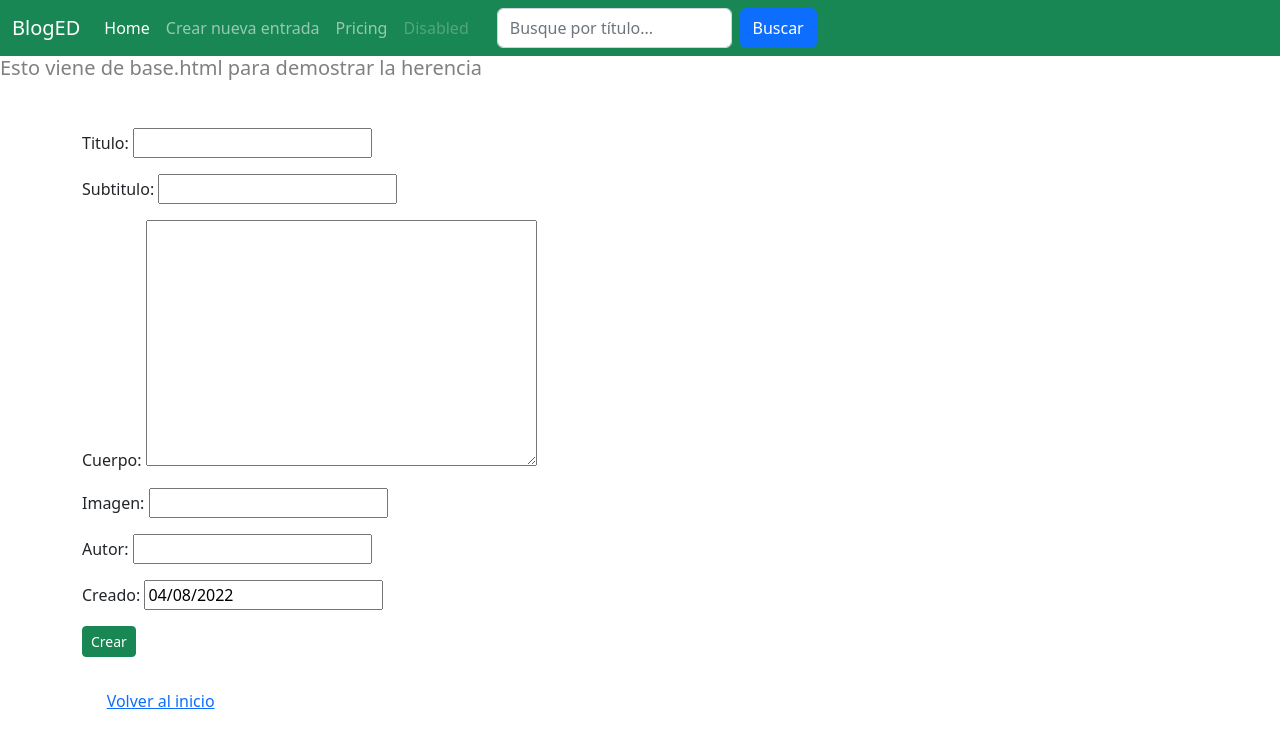
After one commit to DarianYane/Entrega-Final-Python-Coderhouse-Blog, a Django app: page /crearpost/ in a window 1280 px wide. The commit adds this page. Shown: the top 748 px of the page. Run offline with Django 4.2, Linux system fonts and the light colour scheme; some libraries are stand-ins or nearby versions.

Commit message:
EntradaCreateView

```diff
--- /dev/null
+++ b/Posteos/templates/Posteos/entrada_form.html
@@ -0,0 +1,33 @@
+{% extends 'base.html' %}
+
+{% load static %}
+{% block extrahead %}
+<!-- Falta instalar ckeditor
+    https://www.google.com/search?q=como+poner+ckeditor+en+stativ&oq=como+poner+ckeditor+en+stativ&aqs=chrome..69i57j33i160l3.5509j0j7&sourceid=chrome&ie=UTF-8
+
+<script type="text/javascript" src="{% static 'ckeditor/ckeditor-init.js' %}"></script>
+<script type="text/javascript" src="{% static 'ckeditor/ckeditor/ckeditor.js' %}"></script>
+-->
+{% endblock %}
+
+
+
+{% block content %}
+
+<main class="flex-shrink-0">
+    <div class="container">
+
+        <form method="post" enctype="multipart/form-data" style="margin-top: 1em;">{% csrf_token %}
+            {{ form.as_p }}
+            {% if request.resolver_match.url_name == "article-update" %}
+            <input type="submit" value="Actualizar" class="btn btn-sm btn-block btn-warning">
+            {% else %}
+            <input type="submit" value="Crear" class="btn btn-sm btn-block btn-success">
+            {% endif %}
+        </form>
+
+    </div>
+    <a class="offset-md-1" type="button" href="{% url 'bienvenida' %}" style="margin-top: 2em;" class="btn btn-sm btn-outline-primary">Volver al
+                inicio</a>
+</main>
+{% endblock %}
--- a/Posteos/templates/base.html
+++ b/Posteos/templates/base.html
@@ -3,6 +3,7 @@
 
 <head>
     {% load static %}
+    {% block extrahead %} {%endblock%}
     <meta charset="utf-8">
     <meta name="viewport" content="width=device-width, initial-scale=1">
     <title>BlogED</title>
--- a/Posteos/templates/crearpost.html
+++ b/Posteos/templates/crearpost.html
@@ -10,7 +10,7 @@
 
                 {{form.as_p}}
 
-                <input type="submit" value="Guardar">
+                <input type="submit" value="Guardar" >
 
 
             </form>
--- a/Posteos/templates/navbar.html
+++ b/Posteos/templates/navbar.html
@@ -13,7 +13,7 @@
                 <div class="collapse navbar-collapse" id="navbarNavAltMarkup">
                     <div class="navbar-nav">
                         <a class="nav-link active" aria-current="page" href="{% url 'bienvenida' %}">Home</a>
-                        <a class="nav-link" href="{% url 'crearPost' %}">Crear nueva entrada</a>
+                        <a class="nav-link" href="{% url 'entrada-create' %}">Crear nueva entrada</a>
                         <a class="nav-link" href="#">Pricing</a>
                         <a class="nav-link disabled">Disabled</a>
 
--- a/Posteos/urls.py
+++ b/Posteos/urls.py
@@ -7,15 +7,18 @@ from .views import EntradaDetailView, EntradaCreateView
 urlpatterns = [
     path('', views.BienvenidaView.as_view(), name='bienvenida'), # ListView
 
-    path('crearpost/', views.crearPost, name='crearPost'),
-    #path('crearpost/', views.EntradaCreacion.as_view(), name='crearPost'),   # No funciona!!!!
+
+
 
     path('buscar/', views.buscar, name='buscar'),
 
         #Path del profesor
     path('entrada/<pk>', EntradaDetailView.as_view(), name='entrada-detail'), #DetailView
     # Deprecated path('verEntrada/<int:id>', views.verPost, name='verEntrada'),
-    # Deprecated path('verEntrada/<int:id>', views.EntradaDetalle.as_view(), name='verEntrada'),      # DetailView       # No funciona!!!!
+
+    path('crearpost/', EntradaCreateView.as_view(), name ="entrada-create" ), #CreateView
+    # Deprecated path('crearpost/', views.crearPost, name='crearPost'),
+
 
     path('editarEntrada/<int:id>', views.editarPost, name='editarEntrada'),          # Funciona, pero me duplica las entradas y no puedo resolver lo del id
 
@@ -27,10 +30,10 @@ urlpatterns = [
 
 
 #Path del profesor sin probar
-    path('crearpost/2', EntradaCreateView.as_view(), name ="entrada-create" ),
 
-    path('article/<pk>/update', ArticleUpdateView.as_view(), name ="article-update" ),
-    path('article/<pk>/delete', ArticleDeleteView.as_view(), name ="article-delete" ),
+
+#    path('article/<pk>/update', ArticleUpdateView.as_view(), name ="article-update" ),
+#    path('article/<pk>/delete', ArticleDeleteView.as_view(), name ="article-delete" ),
 
 
 ]
--- a/Posteos/views.py
+++ b/Posteos/views.py
@@ -11,21 +11,6 @@ from django.urls import reverse_lazy
 def test(request):
     #posteos = Entrada.objects.all()
     return render(request, "entrada_detail.html") #{'posteos': posteos}
-
-
-
-def crearPost(request):
-    form = EntradaForm()
-
-    if request.method == 'POST':
-        form = EntradaForm(request.POST)
-
-        if form.is_valid():
-            form.save()
-            return redirect('bienvenida')
-
-    context ={'form': form}
-    return render(request, "crearpost.html", context)
 
 
 
@@ -117,15 +102,14 @@ class EntradaDetailView(DetailView):
         #context['portal'] = Portal.objects.order_by('date_updated').first()
         return context
 
+# Funciona
+class EntradaCreateView(CreateView):
+    model = Entrada
+    fields = ['titulo', 'subtitulo', 'cuerpo', 'imagen', 'autor', 'creado']
+    template_name = "Posteos/entrada_form.html"
+    success_url = reverse_lazy("bienvenida")
 
 
-# No funciona!!!!
-class EntradaCreacion(CreateView):
-
-    model = Entrada
-    template_name = "crearpost.html"
-    fields = ['titulo', 'subtitulo', 'cuerpo', 'imagen', 'autor', 'creado']
-    succes_url = reverse_lazy("bienvenida")
 
 # No funciona!!!!
 class EntradaUpdate(UpdateView):
@@ -141,19 +125,18 @@ class EntradaDelete(DeleteView):
     succes_url = "bienvenida.html"
 
 #Clases del profesor
-class ArticleCreateView(LoginRequiredMixin, CreateView):
-    model = Article
-    fields = ['short_content','title' , 'content', 'author', 'image', 'is_headline', 'image', 'date_published']
-    template_name = "news_portal/article_form.html"
-    success_url = reverse_lazy("panel-page")
 
 
-class ArticleUpdateView(LoginRequiredMixin, BaseView, UpdateView):
-    model = Article
+
+
+"""
+class ArticleUpdateView(BaseView, UpdateView):
+    model = Entrada
     fields = ['title', 'short_content', 'content', 'author', 'image', 'is_headline', 'image', 'date_published']
     success_url = reverse_lazy('panel-page')
 
 
-class ArticleDeleteView(LoginRequiredMixin, BaseView, DeleteView):
-    model = Article
+class ArticleDeleteView(BaseView, DeleteView):
+    model = Entrada
     success_url = reverse_lazy('panel-page')
+"""
```
Also changed, not shown: db.sqlite3.
